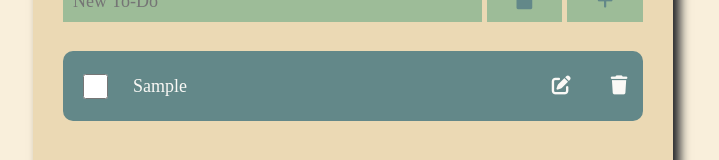
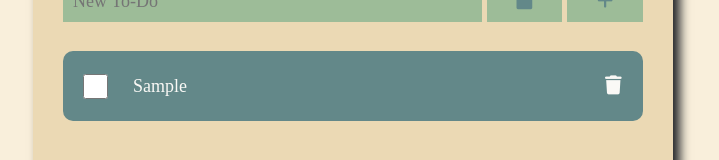
Before and after one commit to NaspoDev/To-Do, a React (Vite) app in the folder client/: page / in a window 1280 px wide. Both pictures are taken after typing "Sample" into the empty fields and a click on the button 892 px from the left and 195 px from the top of the page. Shown: the part 194-354 px from the top of the page, without its empty margins (287-1006 px from the left). Built offline with nearby package versions, Linux system fonts and the light colour scheme; a web font is replaced by a local one.

Commit message:
Removed edit button Will make it click to edit instead of a button

```diff
--- a/client/src/App.scss
+++ b/client/src/App.scss
@@ -117,7 +117,7 @@
       margin-bottom: 10px;
 
       display: grid;
-      grid-template-columns: auto 8fr 2fr;
+      grid-template-columns: auto 8fr 1fr;
       align-items: center;
       justify-content: flex-start;
 
@@ -145,12 +145,10 @@
         }
       }
 
-      .other-task-actions-container {
+      .delete-task-button-container {
         display: flex;
-        flex-direction: row;
         align-items: center;
         justify-content: center;
-        gap: 30px;
 
         button {
           background-color: transparent;
@@ -162,10 +160,6 @@
           }
 
           &:hover {
-            .icon.fa-pen-to-square {
-              color: $theme-color-green;
-            }
-
             .icon.fa-trash {
               color: $error-red;
             }
--- a/client/src/components/Task.jsx
+++ b/client/src/components/Task.jsx
@@ -10,10 +10,7 @@ function Task({ description, dueDate, id, deleteTaskHandler }) {
         <p className="task-due-date">{dueDate}</p>
       </div>
 
-      <div className="other-task-actions-container">
-        <button className="edit-task-button">
-          <i className="fa-solid fa-pen-to-square icon"></i>
-        </button>
+      <div className="delete-task-button-container">
         <button
           className="delete-task-button"
           onClick={() => {
--- a/client/src/css/App.css
+++ b/client/src/css/App.css
@@ -174,7 +174,7 @@ input[type=checkbox] {
   height: 70px;
   margin-bottom: 10px;
   display: grid;
-  grid-template-columns: auto 8fr 2fr;
+  grid-template-columns: auto 8fr 1fr;
   align-items: center;
   justify-content: flex-start;
   background-color: #638889;
@@ -198,24 +198,19 @@ input[type=checkbox] {
   font-family: "Poppins ExtraLight";
   color: #faf9f6;
 }
-.ToDoContainer .ToDoList .Task .other-task-actions-container {
+.ToDoContainer .ToDoList .Task .delete-task-button-container {
   display: flex;
-  flex-direction: row;
   align-items: center;
   justify-content: center;
-  gap: 30px;
 }
-.ToDoContainer .ToDoList .Task .other-task-actions-container button {
+.ToDoContainer .ToDoList .Task .delete-task-button-container button {
   background-color: transparent;
   padding: 5px 5px;
   font-size: 19px;
 }
-.ToDoContainer .ToDoList .Task .other-task-actions-container button .icon {
+.ToDoContainer .ToDoList .Task .delete-task-button-container button .icon {
   color: #faf9f6;
 }
-.ToDoContainer .ToDoList .Task .other-task-actions-container button:hover .icon.fa-pen-to-square {
-  color: #9dbc98;
-}
-.ToDoContainer .ToDoList .Task .other-task-actions-container button:hover .icon.fa-trash {
+.ToDoContainer .ToDoList .Task .delete-task-button-container button:hover .icon.fa-trash {
   color: #ffcccc;
 }
```
